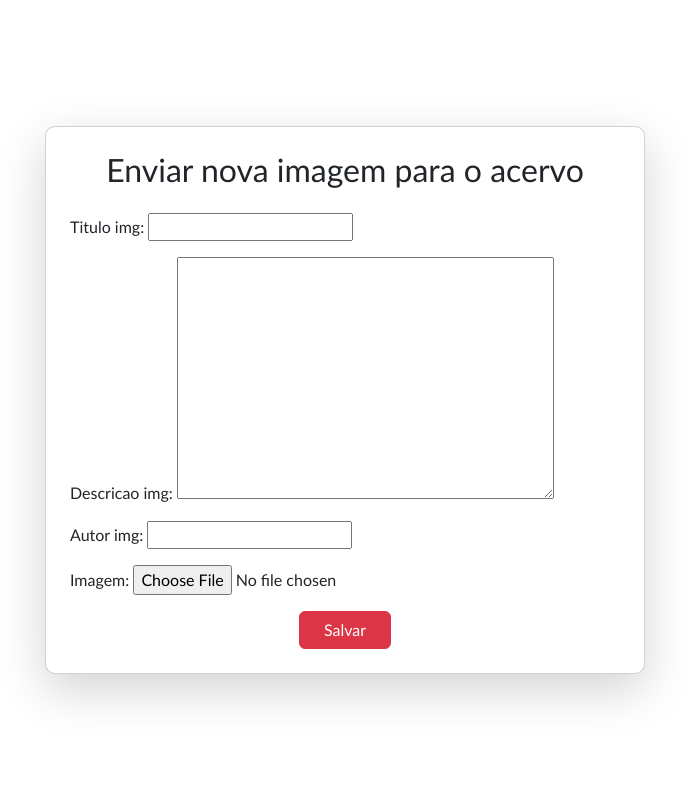
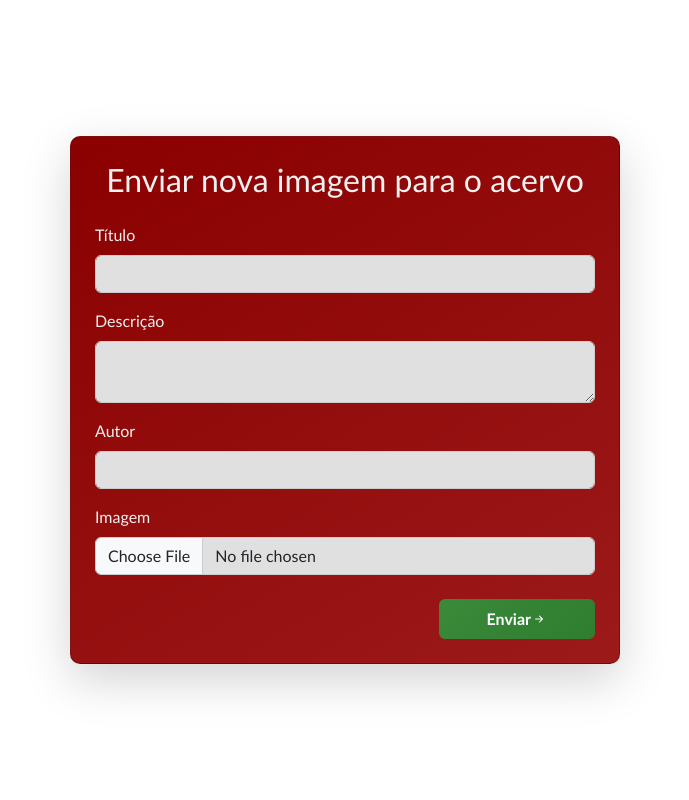
Before and after one commit to ruanhs91/acervo_indigena, a Django app: page /acervo/upload/image in a window 1280 px wide. Shown: the part 74-874 px from the top of the page, without its empty margins (295-984 px from the left). Run offline with Django 5.2, Linux system fonts and the light colour scheme; a user stored in the database is signed in.

Commit message:
implementando o painel de moderação exclusivo para moderadores + estilização de algumas coisas

```diff
--- a/acervo/forms.py
+++ b/acervo/forms.py
@@ -50,7 +50,12 @@ class ImagemForm(forms.ModelForm):
     class Meta:
         model = Imagem
         fields=['titulo_img', 'descricao_img', 'autor_img', 'imagem']
-
+        widgets = {
+            'titulo_img': forms.TextInput(attrs={'class': 'form-control'}),
+            'descricao_img': forms.Textarea(attrs={'class': 'form-control', 'rows': 2}),
+            'autor_img': forms.TextInput(attrs={'class': 'form-control'}),
+            'imagem': forms.ClearableFileInput(attrs={'class': 'form-control'}),
+        }
 class ArtigoForm(forms.ModelForm):
     class Meta:
         model = Artigos
--- a/acervo/templates/acervo/acervoimg.html
+++ b/acervo/templates/acervo/acervoimg.html
@@ -6,7 +6,7 @@
 {% block content %}
 
 <main class="inicio">
-    <h2 class="titulo-inicio mb-3">Acervo</h2>
+    <h2 class="titulo-inicio mb-3 fw-bold">Acervo</h2>
 
 
     <div class="d-flex justify-content-between align-items-center mb-3 me-4">
@@ -40,7 +40,7 @@
                     </button>
                     <ul class="dropdown-menu">
                         <li><a class="dropdown-item logout-item" href="{% url 'acervo:logout' %}">Sair</a></li>
-                        <li><a class="dropdown-item" href="{% url 'acervo:logout' %}">Painel do moderador</a></li>
+                        <li><a class="dropdown-item" href="{% url 'acervo:painel_moderacao' %}">Painel do moderador</a></li>
                     </ul>
                 {% else %}
                     <a href="{% url 'acervo:login' %}" class="btn btn-dark" style="background-color: #1A4623">Login</a>
--- a/acervo/templates/acervo/upload_imagem.html
+++ b/acervo/templates/acervo/upload_imagem.html
@@ -2,30 +2,31 @@
 {% load static %}
 
 {% block content %}
-<div class="container d-flex justify-content-center align-items-center" style="min-height: 100vh;">
-    <div class="card shadow-lg p-4 bg-white" style="width: 600px; border-radius: 10px; background-color: #8b0000;">
-        <h2 class="text-center mb-4">Enviar nova imagem para o acervo</h2>
+<div class="container d-flex justify-content-center align-items-center upload-card" style="min-height: 100vh;">
+    <div class="card shadow-lg p-4" style="width: 550px; border-radius: 10px; background: linear-gradient(150deg, #8b0000, #9c1a1a);">
+        <h2 class="text-center mb-4" style="color:#f1f1f1">Enviar nova imagem para o acervo</h2>
 
         <form method="post" enctype="multipart/form-data">
             {% csrf_token %}
             <div class="mb-3">
-                {{ form.titulo_img.label_tag }}
-                {{ form.titulo_img }}
+                <label for="id_titulo_img" class="form-label" style="color: #f1f1f1">Título</label>
+                {{ form.titulo_img}}
             </div>
             <div class="mb-3">
-                {{ form.descricao_img.label_tag }}
+                <label for="id_descricao_img" class="form-label" style="color: #f1f1f1">Descrição</label>
                 {{ form.descricao_img }}
             </div>
             <div class="mb-3">
-                {{ form.autor_img.label_tag }}
+                <label for="id_autor_img" class="form-label" style="color: #f1f1f1;">Autor</label>
                 {{ form.autor_img }}
             </div>
-            <div class="mb-3">
-                {{ form.imagem.label_tag }}
+            <div class="mb-4">
+                <label class="form-label" style= "color: #f1f1f1">Imagem</label>
                 {{ form.imagem }}
             </div>
-            <div class="text-center">
-                <button type="submit" class="btn btn-danger px-4">Salvar</button>
+            <div class="text-end">
+                <button type="submit" class="btn btn-success-gradient fw-bold px-5 py-2">
+                    Enviar<i class="bi bi-arrow-right-short arrow-icon"></i></button>
             </div>
         </form>
     </div>
--- a/acervo/urls.py
+++ b/acervo/urls.py
@@ -13,4 +13,7 @@ urlpatterns = [
     path('cadastro/', views.cadastro_view, name='cadastro'),
     path('login/', views.login_view, name='login'),
     path('logout/', views.logout_view, name='logout'),
+    path('moderacao/', views.painel_moderacao, name='painel_moderacao'),
+    path('moderacao/aprovar/<str:tipo>/<int:pk>/', views.aprovar_conteudo, name='aprovar_conteudo'),
+    path('moderacao/rejeitar/<str:tipo>/<int:pk>/', views.rejeicao_conteudo, name='rejeicao_conteudo'),
 ]
--- a/acervo/views.py
+++ b/acervo/views.py
@@ -1,31 +1,11 @@
 from django.contrib import messages
-from django.shortcuts import render, redirect
+from django.shortcuts import render, redirect, get_object_or_404
 from .models import Imagem, Artigos, Link
 from django.contrib.auth import login, authenticate, logout
 from django.contrib.auth.models import Group
 from .forms import ImagemForm, cadastroform, LoginForm, ArtigoForm, LinkForm
-from django.contrib.auth.decorators import login_required
+from django.contrib.auth.decorators import login_required, user_passes_test
 from django.db.models import Q
-
-def acervo_busca(request):
-    query = request.Get.get('q')
-    artigos = Artigos.objects.all()
-    imagens = Imagem.objects.all()
-    links = Link.objects.all()
-
-    if query:
-        artigos = artigos.filter(titulo_artigo__icontains=query) #add outros
-        imagens = imagens.filter(titulo_img__icontains=query)
-        links = links.filter(titulo_link__icontains=query)
-
-    context = {
-        "artigos": artigos,
-        "imagens": imagens,
-        "links": links,
-        "query": query,
-    }
-
-    return render(request, "acervo/acervoimg.html", context)
 
 def login_view(request):
     if request.method == 'POST':
@@ -115,3 +95,48 @@ def upload_link(request):
     else:
         form = LinkForm()
         return render(request, 'acervo/upload_link.html', {'form': form})
+
+
+def is_moderador(user):
+    return user.is_staff or user.groups.filter(name='Moderadores').exists()
+
+@login_required
+@user_passes_test(is_moderador)
+def painel_moderacao(request):
+    imagens = Imagem.objects.filter(aprovado=False)
+    artigos = Artigos.objects.filter(aprovado=False)
+    links = Link.objects.filter(aprovado=False)
+
+    return render(request, "acervo/painel_moderacao.html", {'imagens': imagens, 'artigos': artigos, 'links': links})
+
+@login_required
+@user_passes_test(is_moderador)
+
+def aprovar_conteudo(request, tipo, pk):
+    if tipo == "imagem":
+        conteudo = get_object_or_404(Imagem, pk=pk)
+    elif tipo == "artigo":
+        conteudo = get_object_or_404(Artigos, pk=pk)
+    elif tipo == "link":
+        conteudo = get_object_or_404(Link, pk=pk)
+    else:
+        return redirect('acervo:painel_moderacao')
+
+    conteudo_aprovado = True
+    conteudo.save()
+    return redirect('acervo:painel_moderacao')
+
+@login_required
+@user_passes_test(is_moderador)
+def rejeicao_conteudo(request, tipo, pk):
+    if tipo == "imagem":
+        conteudo = get_object_or_404(Imagem, pk=pk)
+    elif tipo == "artigo":
+        conteudo = get_object_or_404(Artigos, pk=pk)
+    elif tipo == "link":
+        conteudo = get_object_or_404(Link, pk=pk)
+    else:
+        return redirect('acervo:painel_moderacao')
+
+    conteudo.delete()
+    return redirect('acervo:painel_moderacao')
--- a/dashboard/static/dashboard/style.css
+++ b/dashboard/static/dashboard/style.css
@@ -179,3 +179,32 @@
     color: white !important;
     border-radius: 6px;
 }
+
+.btn-success-gradient {
+    background: linear-gradient(135deg, #3a8a3a, #2f7d2f);
+    border: none;
+    color: white;
+    transition: all 0.3s ease;
+}
+.btn-success-gradient:hover {
+    background: linear-gradient(135deg,  #3a8a3a, #2f7d2f);
+    transform: scale(1.05);
+    color: #fff
+}
+
+.arrow-icon {
+        transition: transform 0.3s ease;
+        font-size: 1rem;
+}
+.btn-success-gradient:hover .arrow-icon {
+    transform: translateX(-10px);
+}
+
+.upload-card .form-control {
+    background-color: #e0e0e0;
+    border: 1px solid #ccc;
+}
+
+.upload-card .form-control:focus {
+    background-color: #f1f1f1;
+}
```
Also changed, not shown: acervo/templates/acervo/painel_moderacao.html (added, +60 -0 lines).
